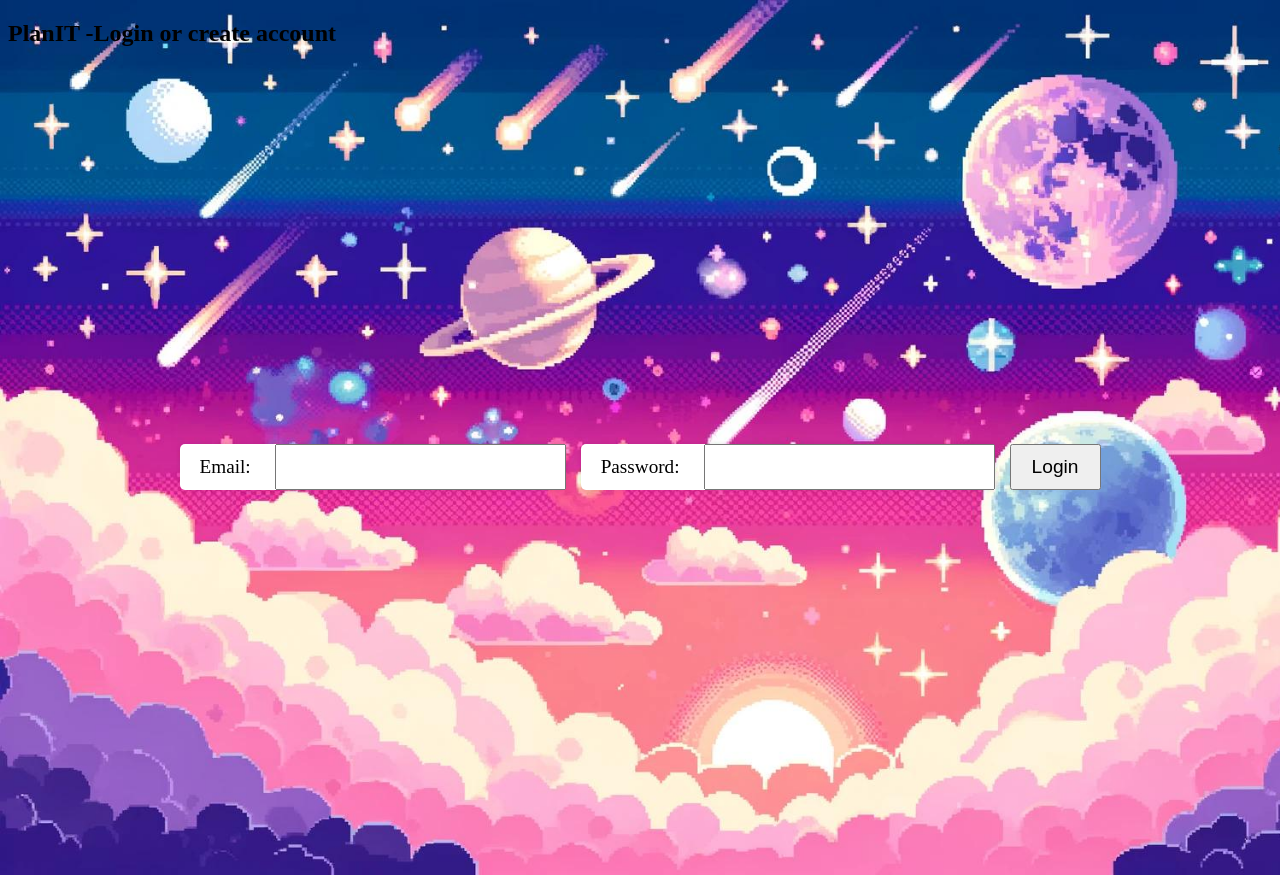
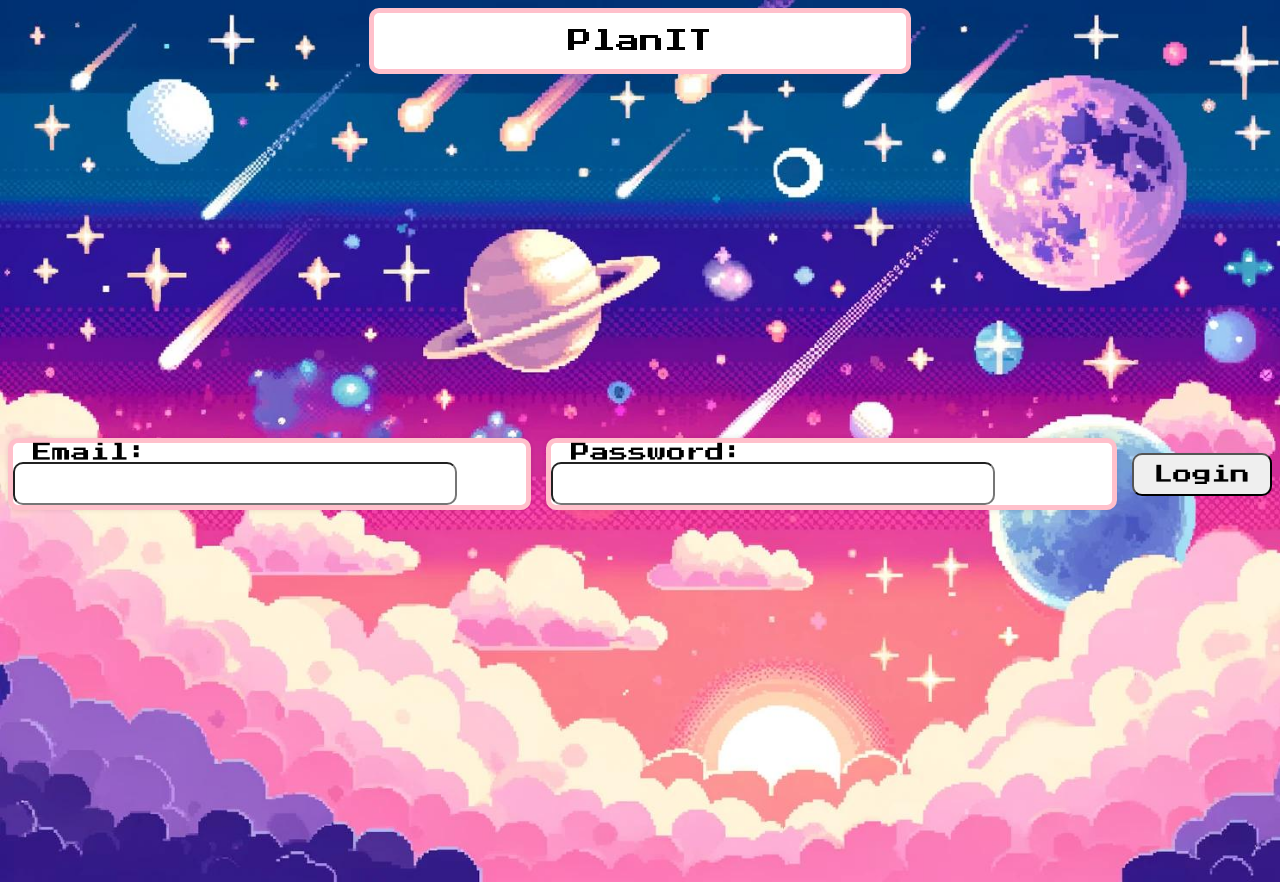
Before and after one commit to Saturn1a/PlanIT-WEB, a website: page public/index.html in a window 1280 px wide. Drawn offline with Linux system fonts and the light colour scheme.

Commit message:
added new font

```diff
--- a/public/css/styles.css
+++ b/public/css/styles.css
@@ -13,6 +13,26 @@ input[type="password"],
 button {
   font-size: 1.2em;  /* Increase font size for form elements */
   padding: 10px 20px;  /* Increase padding for better spacing */
+  border-radius: 10px;
+  font-family: "Press Start 2P", system-ui;
+  font-weight: 400;
+  font-style: normal;
+
+}
+
+h2 {
+  text-align: center;
+  padding: 1rem;
+  border: 5px solid pink;
+  margin: 0 auto;
+  background-color: white;
+  max-width: 500px;
+  border-radius: 10px; /* Adds rounded corners to the box */
+  font-family: "Press Start 2P", system-ui;
+  font-weight: 400;
+  font-style: normal;
+
+
 }
 
   /* Center the entire content (form) horizontally */
@@ -22,11 +42,15 @@ button {
     align-items: center;
     min-height: 100vh;  /* Set minimum height for full viewport height centering */
     gap: 15px;
+    font-family: "Press Start 2P", system-ui;
+  font-weight: 400;
+  font-style: normal;
   }
 
   /* Optional: Center the content vertically within the form */
   #login-form div {
-    border-radius: 5px;  /* Set rounded corner radius */
+    border-radius: 10px;  /* Set rounded corner radius */
     background-color: #fff;  /* Optional: Add a white background */
     box-shadow: 0 0 5px rgba(0, 0, 0, 0.1);  /* Optional: Add subtle shadow */
+    border: 5px solid pink;
   }
--- a/public/index.html
+++ b/public/index.html
@@ -5,9 +5,12 @@
     <meta name="viewport" content="width=device-width, initial-scale=1.0">
     <title>Login</title>
     <link rel="stylesheet" href="css/styles.css">
+    <link rel="preconnect" href="https://fonts.googleapis.com">
+<link rel="preconnect" href="https://fonts.gstatic.com" crossorigin>
+<link href="https://fonts.googleapis.com/css2?family=Press+Start+2P&display=swap" rel="stylesheet">
 </head>
 <body>
-    <h2>PlanIT -Login or create account</h2>
+    <h2>PlanIT</h2>
     <form id="login-form">
         <div>
             <label for="email">Email:</label>
```
